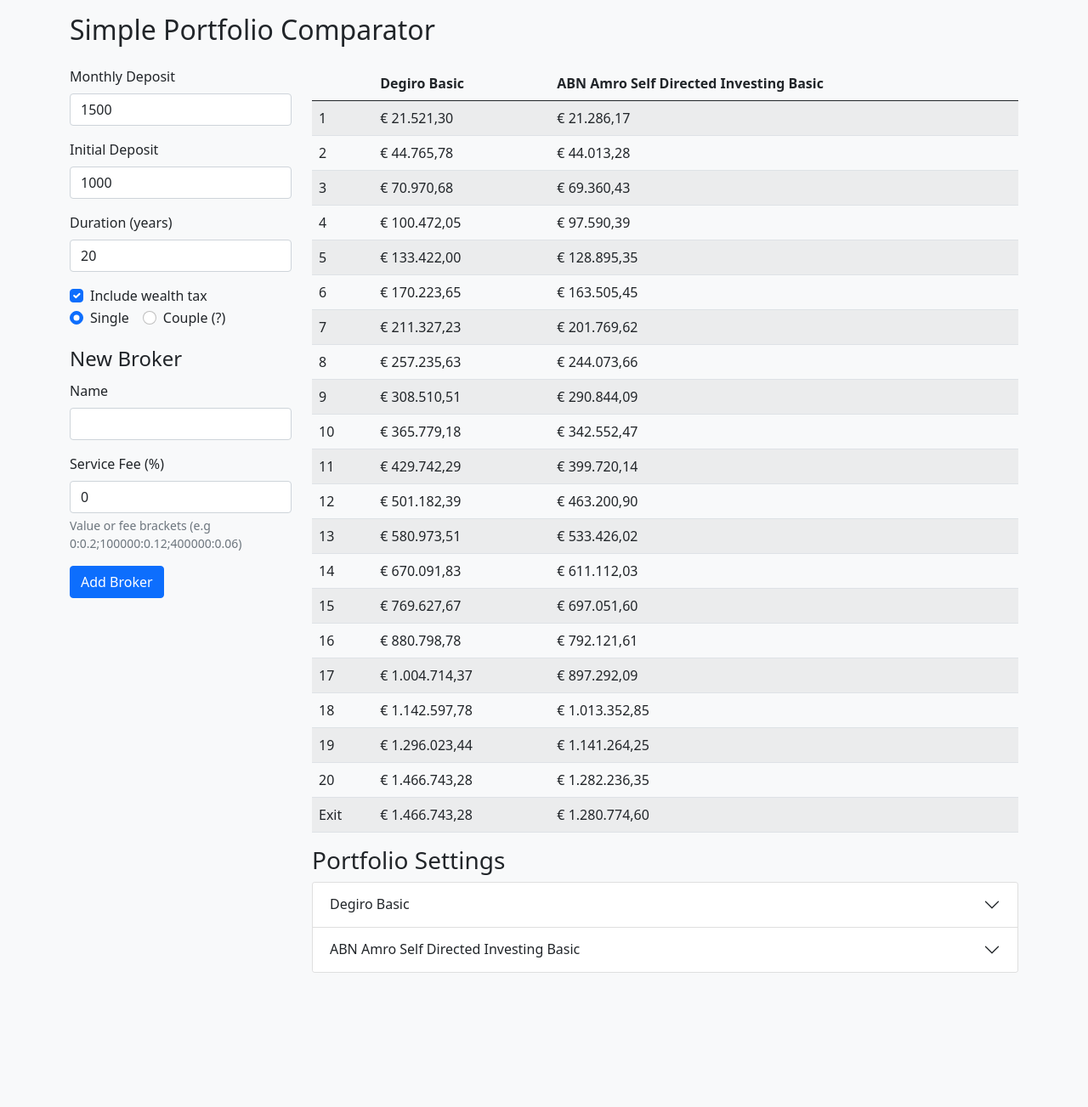
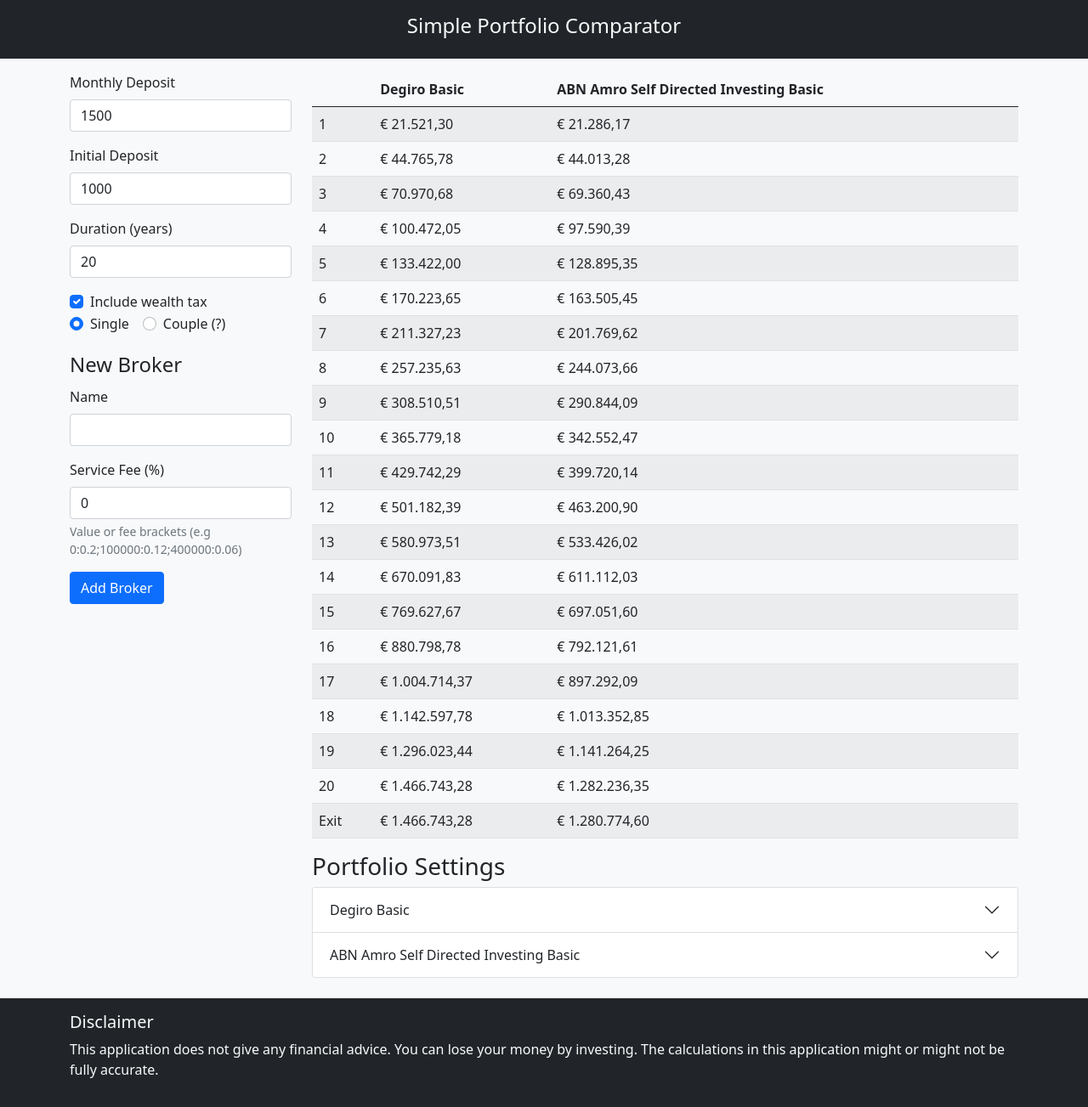
Before and after one commit to sevilyilmaz/portfolio-comparator, a Vue app: page / in a window 1280 px wide. Shown: the whole page at 85% size. Before the commit the page ends 1145 px from the top, so only its background shows below. Built offline with nearby package versions, Linux system fonts and the light colour scheme.

Commit message:
feat: adds footer

```diff
--- a/src/App.vue
+++ b/src/App.vue
@@ -1,5 +1,6 @@
 <template>
   <AppHeader />
+
   <div class="container">
     <div class="row">
       <div class="col-sm-3">
@@ -127,6 +128,8 @@
       </div>
     </div>
   </div>
+
+  <AppFooter />
 </template>
 
 <script lang="ts">
@@ -135,6 +138,7 @@
 import BrokerForm from './components/BrokerForm.vue';
 import PortfoliosTable from './components/PortfoliosTable.vue';
 import AppHeader from './components/AppHeader.vue';
+import AppFooter from './components/AppFooter.vue';
 import { useState } from './composables/use-store';
 import { getWealthTax } from './composables/use-wealth-tax';
 import { App, Broker, Portfolio } from './types';
@@ -142,7 +146,13 @@
 export default defineComponent({
   name: 'App',
 
-  components: { BrokerDetails, BrokerForm, PortfoliosTable, AppHeader },
+  components: {
+    AppHeader,
+    AppFooter,
+    BrokerDetails,
+    BrokerForm,
+    PortfoliosTable,
+  },
 
   setup() {
     const state = useState();
--- /dev/null
+++ b/src/components/AppFooter.vue
@@ -0,0 +1,18 @@
+<template>
+  <div class="bg-dark text-light mt-4">
+    <footer class="container py-3">
+      <h5>Disclaimer</h5>
+      <p class="fs-6">
+        This application does not give any financial advice. You can lose your money by investing. The calculations in this application might or might not be fully accurate.
+      </p>
+    </footer>
+  </div>
+</template>
+
+<script lang="ts">
+import { defineComponent } from 'vue';
+
+export default defineComponent({
+  name: 'AppFooter',
+});
+</script>
--- a/src/components/AppHeader.vue
+++ b/src/components/AppHeader.vue
@@ -1,6 +1,8 @@
 <template>
-  <header class="container py-3">
-    <h2>Simple Portfolio Comparator</h2>
+  <header class="bg-dark text-light text-center">
+    <div class="container py-3 mb-3">
+      <h4>Simple Portfolio Comparator</h4>
+    </div>
   </header>
 </template>
 
```
